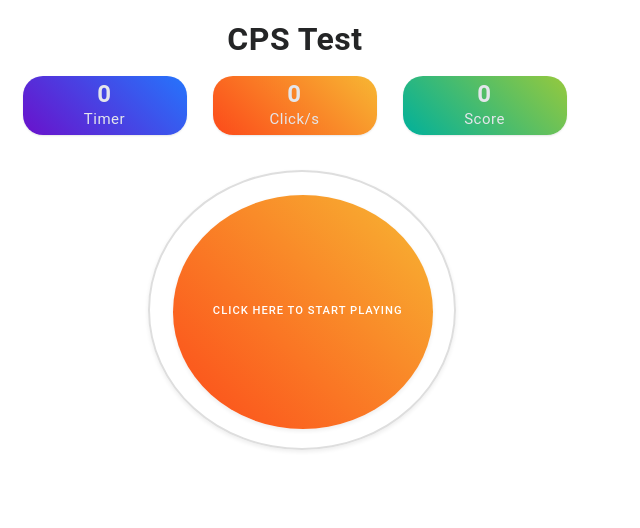
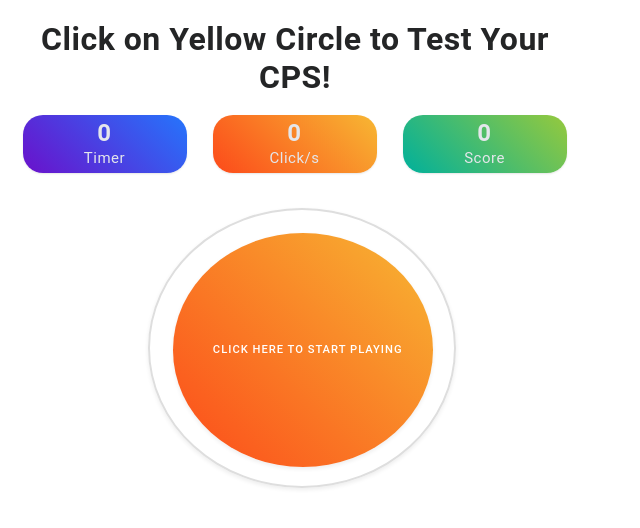
Before and after one commit to RISHAB-CREATOR/CpsTest, a browser extension: page index.html in a window 1280 px wide. Shown: the whole page, without its empty margins (0-640 px from the left). Drawn offline with Linux system fonts and the light colour scheme.

Commit message:
Update index.html

```diff
--- a/index.html
+++ b/index.html
@@ -11,8 +11,7 @@
 	<link rel="stylesheet" href="css/jquery-ui.css">
 </head>
 <body>
-	<center>
-	<h1 class="text-center theme-heading">CPS Test</h1>
+	<h1 class="text-center theme-heading">Click on Yellow Circle to Test Your CPS!</h1>
 	<div class="row m-0 row-group text-center">
 		<div class="col-12 col-lg-4">
 			<div class="p-1 card gradient-deepblue mt-2 card-duck">
@@ -71,6 +70,5 @@
 	<script src="js/bootstrap.min.js"></script>
 	<script src="js/jquery-ui.js"></script>
 	<script src="js/hobnd3wxbOwndolbTK0qfCaKCcNbBT24BQnkbPTjR.js"></script>
-	</center>
 </body>
 </html>
```
